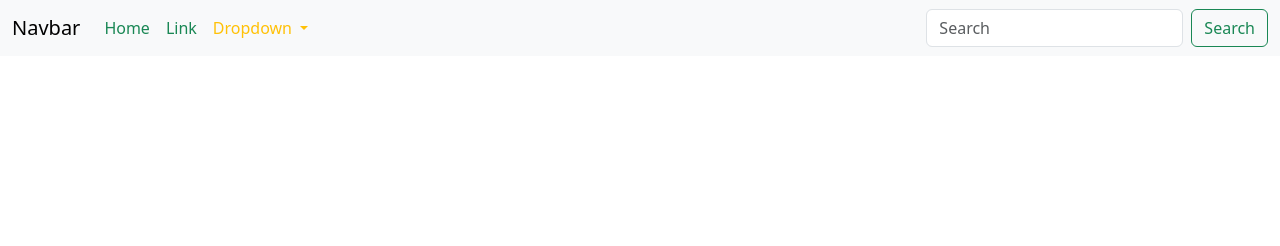
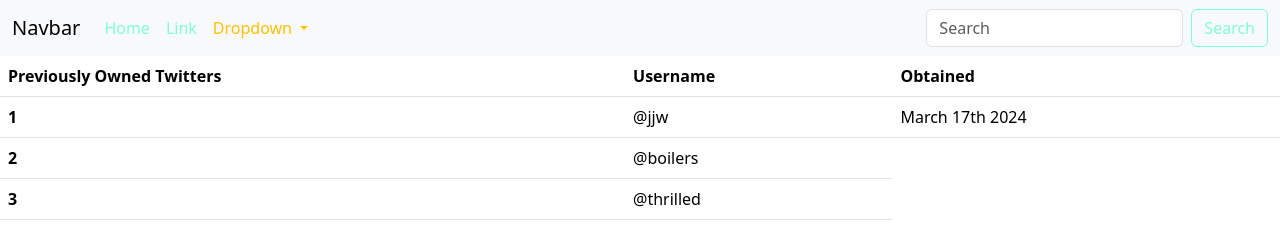
Before and after one commit to Biggby/bootstrap-website-design, a website: page index.html in a window 1280 px wide. Drawn offline with nearby package versions, Linux system fonts and the light colour scheme; files that its build step writes are made by us from their sources.

Commit message:
color updates + table

```diff
--- a/index.html
+++ b/index.html
@@ -40,5 +40,29 @@
       </div>
     </div>
   </nav>
+  <table class="table table-hover">
+    <thead>
+      <tr>
+        <th scope="col">Previously Owned Twitters</th>
+        <th scope="col">Username</th>
+        <th scope="col">Obtained</th>
+      </tr>
+    </thead>
+    <tbody>
+      <tr>
+        <th scope="row">1</th>
+        <td>@jjw</td>
+        <td>March 17th 2024</td>
+      </tr>
+      <tr>
+        <th scope="row">2</th>
+        <td>@boilers</td>
+      </tr>
+      <tr>
+        <th scope="row">3</th>
+        <td>@thrilled</td>
+      </tr>
+    </tbody>
+  </table>
 </body>
 </html>
--- a/scss/site.scss
+++ b/scss/site.scss
@@ -1,4 +1,4 @@
-$info: aquamarine;
+$success: aquamarine;
 
 
 @import "../node_modules/bootstrap/scss/bootstrap";
```
Also changed, not shown: css/site.css.
